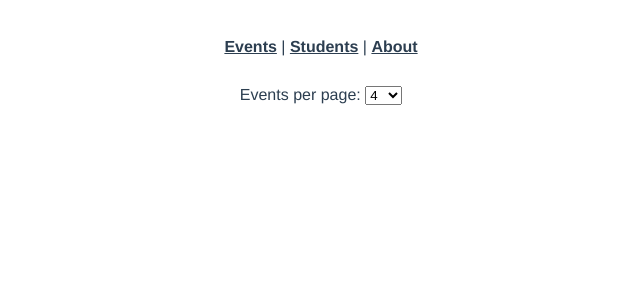
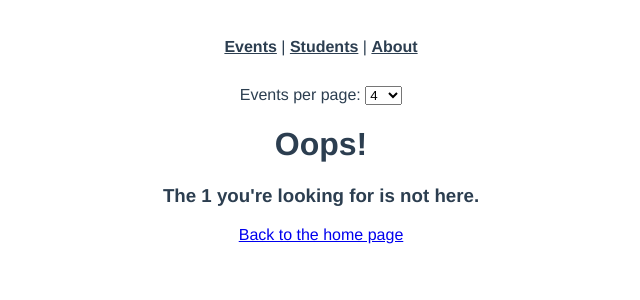
Before and after one commit to PhoopPeep/331-intro-to-vite, a Vue app in the folder lab02/: page /404/1 in a window 1280 px wide. Shown: the top 300 px of the page, without its empty margins (319-959 px from the left). Built offline with nearby package versions, Linux system fonts and the light colour scheme.

Commit message:
add NetworkErrorView.vue

```diff
--- a/lab02/src/router/index.ts
+++ b/lab02/src/router/index.ts
@@ -1,8 +1,13 @@
-import { createRouter, createWebHistory } from 'vue-router';
-import EventListView from '@/views/EventListView.vue';
-import AboutView from '@/views/AboutView.vue';
-import StudentListView from '@/views/StudentListView.vue';
-import EventDetailView from '@/views/EventDetailView.vue';
+import { createRouter, createWebHistory } from 'vue-router'
+import EventListView from '@/views/EventListView.vue'
+import AboutView from '@/views/AboutView.vue'
+import StudentListView from '@/views/StudentListView.vue'
+import EventDetailView from '@/views/event/DetailView.vue'
+import EventRegisterView from '@/views/event/RegisterView.vue'
+import EventEditView from '@/views/event/EditView.vue'
+import EventLayoutView from '@/views/event/LayoutView.vue'
+import NotFoundView from '@/views/NotFoundView.vue'
+import NetworkErrorView from '@/views/NetworkErrorView.vue'
 
 const routes = [
   {
@@ -10,38 +15,67 @@ const routes = [
     name: 'event-list-view',
     component: EventListView,
     props: (route) => ({
-      page: parseInt(route.query.page?.toString() || '1' ),
-      pageSize: parseInt(route.query.pageSize?.toString() || '4') })
+      page: parseInt(route.query.page?.toString() || '1'),
+      pageSize: parseInt(route.query.pageSize?.toString() || '4')
+    })
   },
   {
     path: '/event/:id',
-    name: 'event-detail-view',
-    component: EventDetailView,
-    props: true
+    name: 'event-layout-view',
+    component: EventLayoutView,
+    props: true,
+    children: [
+      {
+        path: '',
+        name: 'event-detail-view',
+        component: EventDetailView,
+        props: true
+      },
+      {
+        path: 'register',
+        name: 'event-register-view',
+        component: EventRegisterView,
+        props: true
+      },
+      {
+        path: 'edit',
+        name: 'event-edit-view',
+        component: EventEditView,
+        props: true
+      }
+    ]
   },
-
   {
     path: '/students',
     name: 'student-list-view',
-    component: StudentListView,
-  },
-  {
-    path: '/event/:id',
-    name: 'event-detail-view',
-    component: EventDetailView,
-    props: true
+    component: StudentListView
   },
   {
     path: '/about',
     name: 'about',
-    component: AboutView,
+    component: AboutView
   },
-
-];
+  {
+    path: '/404/:resource',
+    name: '404-resource-view',
+    component: NotFoundView,
+    props: true
+  },
+  {
+    path: '/:catchAll(.*)',
+    name: 'not-found',
+    component: NotFoundView
+  },
+  {
+    path: '/network-error',
+    name: 'network-error-view',
+    component: NetworkErrorView
+  }
+]
 
 const router = createRouter({
   history: createWebHistory(import.meta.env.BASE_URL),
-  routes,
-});
+  routes
+})
 
-export default router;
+export default router
--- a/lab02/src/views/EventDetailView.vue
+++ b/lab02/src/views/EventDetailView.vue
@@ -1,7 +1,7 @@
 <script setup lang="ts">
-import { ref, onMounted, defineProps } from 'vue';
-import { type Event } from '@/types';
-import EventService from '@/services/EventService';
+import { ref, onMounted, defineProps } from 'vue'
+import { type Event } from '@/types'
+import EventService from '@/services/EventService'
 const event = ref<Event | null>(null)
 const props = defineProps({
   id: {
@@ -12,7 +12,7 @@ const props = defineProps({
 
 onMounted(() => {
   //fetch event (by id) and set local event data
-    EventService.getEvent(props.id)
+  EventService.getEvent(parseInt(props.id))
     .then((response) => {
       event.value = response.data
     })
--- /dev/null
+++ b/lab02/src/views/NetworkErrorView.vue
@@ -0,0 +1,8 @@
+<template>
+    <div class="networkError">
+        <h1>Uh-Oh!</h1>
+
+        <h3>It looks like you're experiencing some network issue, please take a breath and
+            <a href="#" @click="$router.go(-1)">click here</a> to try again.</h3>
+    </div>
+</template>
--- /dev/null
+++ b/lab02/src/views/NotFoundView.vue
@@ -0,0 +1,17 @@
+<script setup lang="ts">
+import { defineProps, withDefaults } from 'vue';
+const props = withDefaults(
+    defineProps<{
+        resource: string
+    }>(),
+    {
+        resource: 'page'
+    }
+)
+</script>
+
+<template>
+    <h1>Oops!</h1>
+    <h3>The {{ resource }} you're looking for is not here.</h3>
+    <router-link :to="{ name: 'event-list-view' }">Back to the home page</router-link>
+</template>
--- /dev/null
+++ b/lab02/src/views/event/DetailView.vue
@@ -0,0 +1,14 @@
+<script setup lang="ts">
+import { toRefs, onMounted, toRef } from 'vue'
+import { type Event } from '@/types'
+
+const props = defineProps<{
+  event: Event
+  id: String
+}>()
+const { event } = toRefs(props)
+</script>
+<template>
+  <p>{{ event.time }} on {{ event.date }} @ {{ event.location }}</p>
+  <p>{{ event.description }}</p>
+</template>
--- /dev/null
+++ b/lab02/src/views/event/EditView.vue
@@ -0,0 +1,12 @@
+<script setup lang="ts">
+import { toRefs } from 'vue'
+import { type Event } from '@/types'
+const props = defineProps<{
+  event: Event
+  id: String
+}>()
+const { event } = toRefs(props)
+</script>
+<template>
+  <p>Edit event here</p>
+</template>
--- /dev/null
+++ b/lab02/src/views/event/LayoutView.vue
@@ -0,0 +1,44 @@
+<script setup lang="ts">
+import { ref, onMounted } from 'vue'
+import { type Event } from '@/types'
+import EventService from '@/services/EventService'
+import { useRouter } from 'vue-router';
+
+const event = ref<Event | null>(null)
+const props = defineProps({
+  id: {
+    type: String,
+    required: true
+  }
+})
+
+const router = useRouter()
+
+onMounted(() => {
+  EventService.getEvent(parseInt(props.id))
+    .then((response) => {
+      event.value = response.data
+    })
+    .catch((error) => {
+      if (error.respose && error.response.status === 404) {
+        router.push({
+          name: '404-resource-view',
+          params: { resource: 'event' }
+        })
+      } else {
+        router.push({ name: 'network-error-view' })
+      }
+    })
+})
+</script>
+<template>
+  <div v-if="event">
+    <h1>{{ event.title }}</h1>
+    <nav>
+      <RouterLink :to="{ name: 'event-detail-view'}">Details</RouterLink> |
+      <RouterLink :to="{ name: 'event-register-view'}">Register</RouterLink> |
+      <RouterLink :to="{ name: 'event-edit-view'}">Edit</RouterLink>
+    </nav>
+    <RouterView :event="event" />
+  </div>
+</template>
--- /dev/null
+++ b/lab02/src/views/event/RegisterView.vue
@@ -0,0 +1,22 @@
+<script setup lang="ts">
+import { toRefs } from 'vue'
+import { type Event } from '@/types'
+import { useRouter } from 'vue-router';
+
+const props = defineProps<{
+  event: Event
+  id: String
+}>()
+
+const { event } = toRefs(props)
+const router = useRouter()
+const register = () => {
+    //If the registration API call successful
+    //Push back to the event details view
+    router.push({name: 'event-detail-view '})
+}
+</script>
+<template>
+  <p>Register event here</p>
+  <button @click="register">Register</button>
+</template>
```
Also changed, not shown: lab02/src/App.vue (+9 -9 lines), lab02/src/views/EventListView.vue (+23 -15 lines), lab02/src/views/StudentListView.vue (+9 -9 lines). Lines whose indentation alone changed are shown as unchanged.
